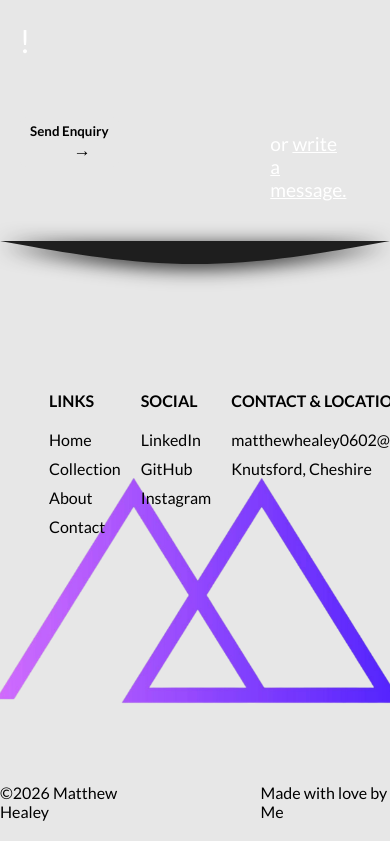
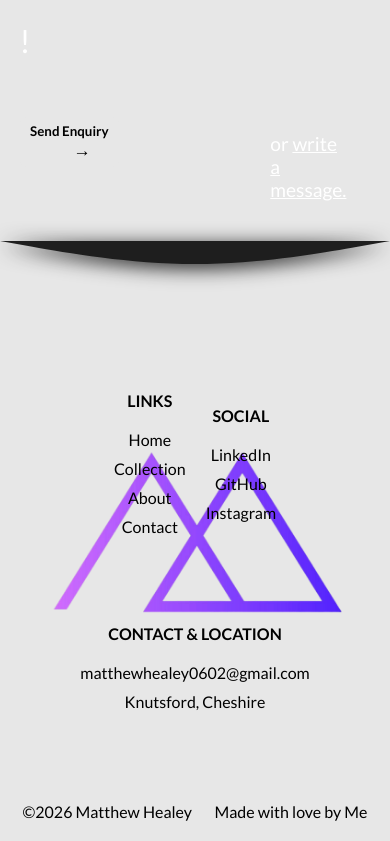
Before and after one commit to matthewhealey06/Developer-Portfolio, a plain HTML site: page index.html in a window 390 px wide. Shown: the part 8130-8971 px from the top of the page. Drawn offline with nearby package versions, Linux system fonts and the light colour scheme; a script that the page names is missing.

Commit message:
fix mobile footer spacing

```diff
--- a/stylesheets/global.css
+++ b/stylesheets/global.css
@@ -93,6 +93,8 @@ nav a {
   }
   .mobile-menu.open {
     display: flex;
+    flex-direction: column;
+    align-items: flex-end;
   }
 }
 
@@ -162,4 +164,25 @@ footer a {
   top: 25%;
   left: 50%;
   transform: translateX(-50%);
+  z-index: -999;
 }
+@media(max-width:768px){
+  .footer-inner-container{
+    align-items: center;
+    justify-content: center;
+    text-align: center;
+  }
+  #fw3{
+    position: absolute;
+    bottom: 5%;
+    margin-left: 0;
+  }
+  #footer-img{
+    width: 80%;
+  }
+  .footer-bottom{
+    display: flex;
+    justify-content: space-evenly;
+    gap: 0;
+  }
+}
```
